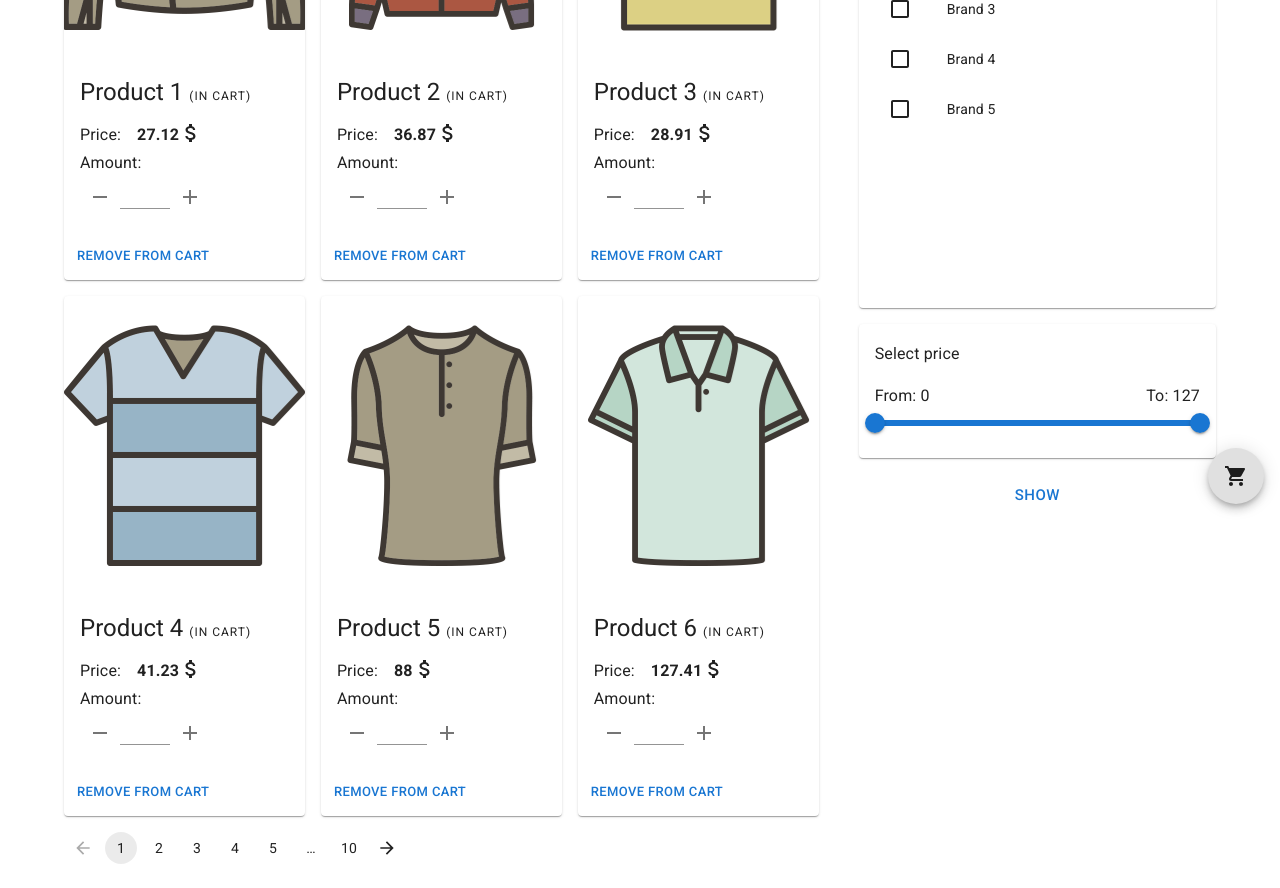
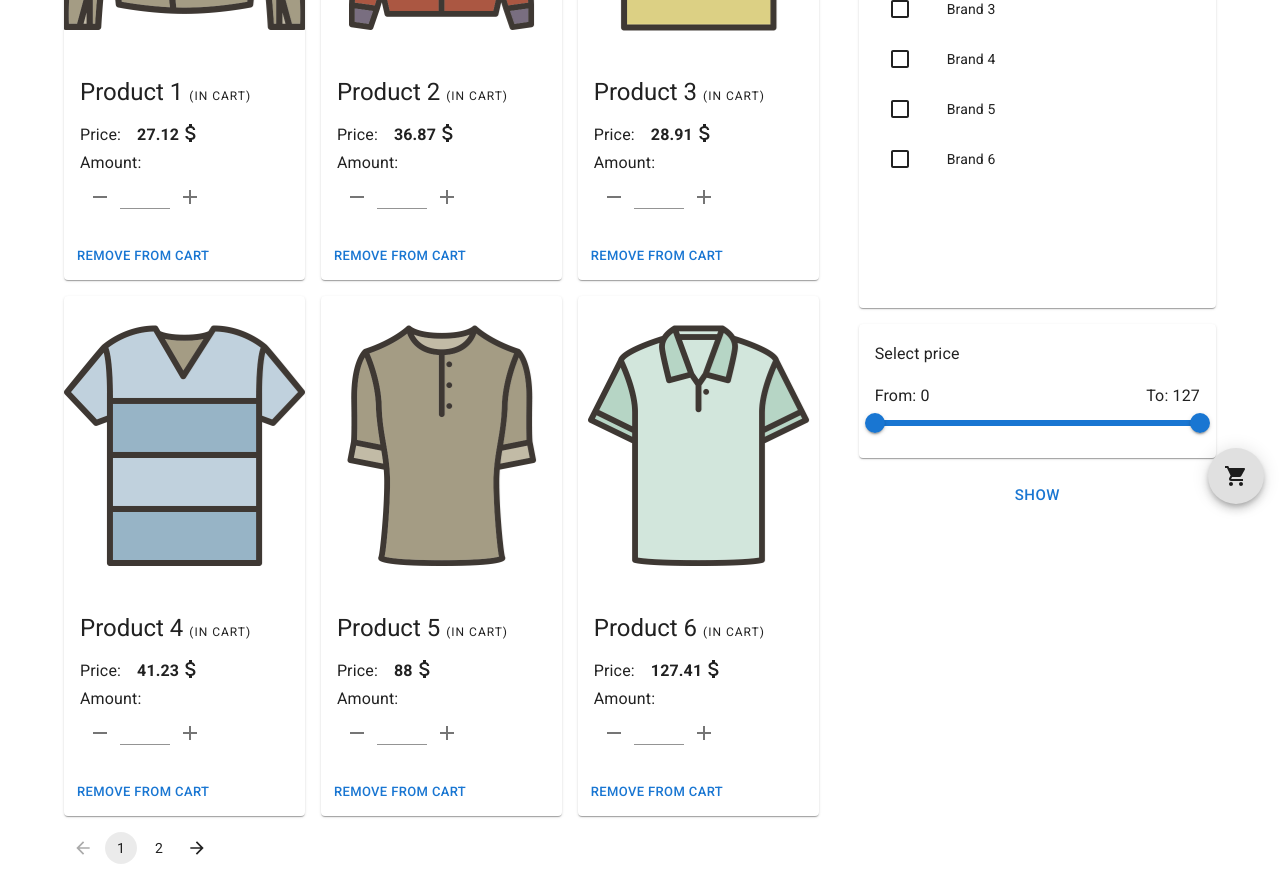
Before and after one commit to momo-hash1/shoop, a React (Create React App) app: page / in a window 1280 px wide. Shown: the part 280-1168 px from the top of the page. Built offline with nearby package versions, Linux system fonts and the light colour scheme.

Commit message:
pagination

```diff
--- a/src/components/filter/brandList.js
+++ b/src/components/filter/brandList.js
@@ -13,14 +13,14 @@ const BrandList = (props) => {
   const { items, retrive, filter } = useBrand();
   const [searchQuery, setSearchQuery] = React.useState("");
 
-  React.useEffect(() => retrive(0), []);
+  React.useEffect(() => retrive(), []);
 
   React.useEffect(() => {
     if (searchQuery.length === 0) {
-      retrive(0);
+      retrive();
       return;
     }
-    filter(0, { title: searchQuery });
+    filter({ title: searchQuery });
   }, [searchQuery]);
 
   return (
--- a/src/components/filter/filter.js
+++ b/src/components/filter/filter.js
@@ -9,7 +9,9 @@ const Filter = (props) => {
   const [brands, setBrands] = React.useState([]);
   const [price, setPrice] = React.useState([]);
 
-  React.useEffect(() => setChanged(props.hasQuery), [props.hasQuery]);
+  React.useEffect(() => {
+    setChanged(props.hasQuery);
+  }, [props.hasQuery]);
 
   return (
     <React.Fragment>
@@ -46,6 +48,11 @@ const Filter = (props) => {
                 setPrice([]);
                 return;
               }
+              if (brands.length === 0 && price.length === 0) {
+                props.filterProducts({});
+                setChanged(false);
+                return;
+              }
               props.filterProducts({ brands, price });
               setChanged(true);
             }}
--- a/src/components/pages/shopPage.js
+++ b/src/components/pages/shopPage.js
@@ -5,19 +5,21 @@ import WithAside from "../withAside";
 import GoToShoppingCart from "../nav/goToShoppingCart";
 import Paginator from "../paginator";
 import useProduct from "../../logic/useProduct";
+import { Typography } from "@mui/material";
 
 const ShopPage = () => {
-  const { items, loading, retrive, filter } = useProduct();
-  const [offset, setOffset] = React.useState(0);
+  const { items, loading, offset, max, retrive, filter, setOffset } =
+    useProduct();
 
   const [query, setQuery] = React.useState({});
 
   React.useEffect(() => {
+    console.log(query);
     if (Object.keys(query).length !== 0) {
-      filter(offset, query);
-      return
+      filter(query);
+      return;
     }
-    retrive(offset);
+    retrive();
   }, [offset, query]);
 
   return (
@@ -29,12 +31,19 @@ const ShopPage = () => {
             hasQuery={Object.keys(query).length > 0}
             clear={() => {
               setQuery({});
+              setOffset(1 );
             }}
           />
         }
       >
-        <ShopItemList shopList={items} loading={loading} />
-        <Paginator />
+        {items.length === 0 ? (
+          <Typography variant="h5">Nothing</Typography>
+        ) : (
+          <ShopItemList shopList={items} loading={loading} />
+        )}
+        {items.length > 0 && max > 5 && (
+          <Paginator page={offset} setPage={setOffset} amount={max} />
+        )}
       </WithAside>
       <GoToShoppingCart />
     </React.Fragment>
--- a/src/components/paginator.js
+++ b/src/components/paginator.js
@@ -7,7 +7,9 @@ const Paginator = (props) => {
   return (
     <Pagination
       sx={{ marginTop: 2, marginBottom: 2 }}
-      count={10}
+      count={Math.floor(props.amount / 6)+1}
+      page={props.page}
+      onChange={(e, val) => props.setPage(val)}
       renderItem={(item) => (
         <PaginationItem
           slots={{ previous: ArrowBackIcon, next: ArrowForwardIcon }}
--- a/src/logic/useItem.js
+++ b/src/logic/useItem.js
@@ -3,21 +3,27 @@ import React from "react";
 const useItems = ({ get, filterItem }) => {
   const [items, setItems] = React.useState([]);
   const [loading, setLoading] = React.useState(true);
-  const retrive = (offset) => {
+  const [offset, setOffset] = React.useState(1);
+  const [max, setMax] = React.useState();
+
+  const retrive = () => {
     setLoading(true);
     get(offset).then((r) => {
-      setItems(r);
+
+      setItems(r.item);
+      setMax(r.max);
       setLoading(false);
     });
   };
-  const filter = (offset, filterQuery) => {
+  const filter = (filterQuery) => {
     setLoading(true);
     filterItem(offset, filterQuery).then((r) => {
-      setItems(r);
+      setItems(r.item);
+      setMax(r.max);
       setLoading(false);
     });
   };
-  return { retrive, filter, items, loading };
+  return { retrive, filter, setOffset, items, loading, offset, max };
 };
 
 export default useItems;
--- a/src/mockData/getBrands.js
+++ b/src/mockData/getBrands.js
@@ -1,3 +1,5 @@
+import getOffset from "./getOffset";
+
 const getBrandsObj = (offset) => {
   const brands = [
     {
@@ -58,18 +60,22 @@ const getBrandsObj = (offset) => {
   const filterItem = (offset, filterQuery) =>
     new Promise((resolve) =>
       setTimeout(
-        resolve(
-          brands
+        resolve({
+          item: brands
             .filter((x) => x.title.toLowerCase().match(filterQuery.title))
-            .slice(offset, offset + 5)
-        ),
+            .slice(...getOffset(offset)),
+          max: null,
+        }),
         450
       )
     );
 
   const get = (offset) =>
     new Promise((resolve) =>
-      setTimeout(resolve(brands.slice(offset, offset + 5)), 450)
+      setTimeout(
+        resolve({ item: brands.slice(...getOffset(offset)), max: null }),
+        450
+      )
     );
 
   return { get, filterItem };
--- /dev/null
+++ b/src/mockData/getOffset.js
@@ -0,0 +1,5 @@
+const getOffset = (page) => {
+    return [(page - 1) * 6, page * 6]
+}
+
+export default getOffset
--- a/src/mockData/getProducts.js
+++ b/src/mockData/getProducts.js
@@ -1,3 +1,5 @@
+import getOffset from "./getOffset";
+
 const getProductsObj = () => {
   const products = [
     {
@@ -134,7 +136,10 @@ const getProductsObj = () => {
     }
     return new Promise((resolve) => {
       setTimeout(() => {
-        resolve(filteredProducts.slice(offset, offset + 6));
+        resolve({
+          item: filteredProducts.slice(...getOffset(offset)),
+          max: filteredProducts.length,
+        });
       }, 500);
     });
   };
@@ -142,7 +147,10 @@ const getProductsObj = () => {
   const get = (offset) =>
     new Promise((resolve) => {
       setTimeout(() => {
-        resolve(products.slice(offset, offset + 6));
+        resolve({
+          item: products.slice(...getOffset(offset)),
+          max: products.length,
+        });
       }, 500);
     });
 
```
